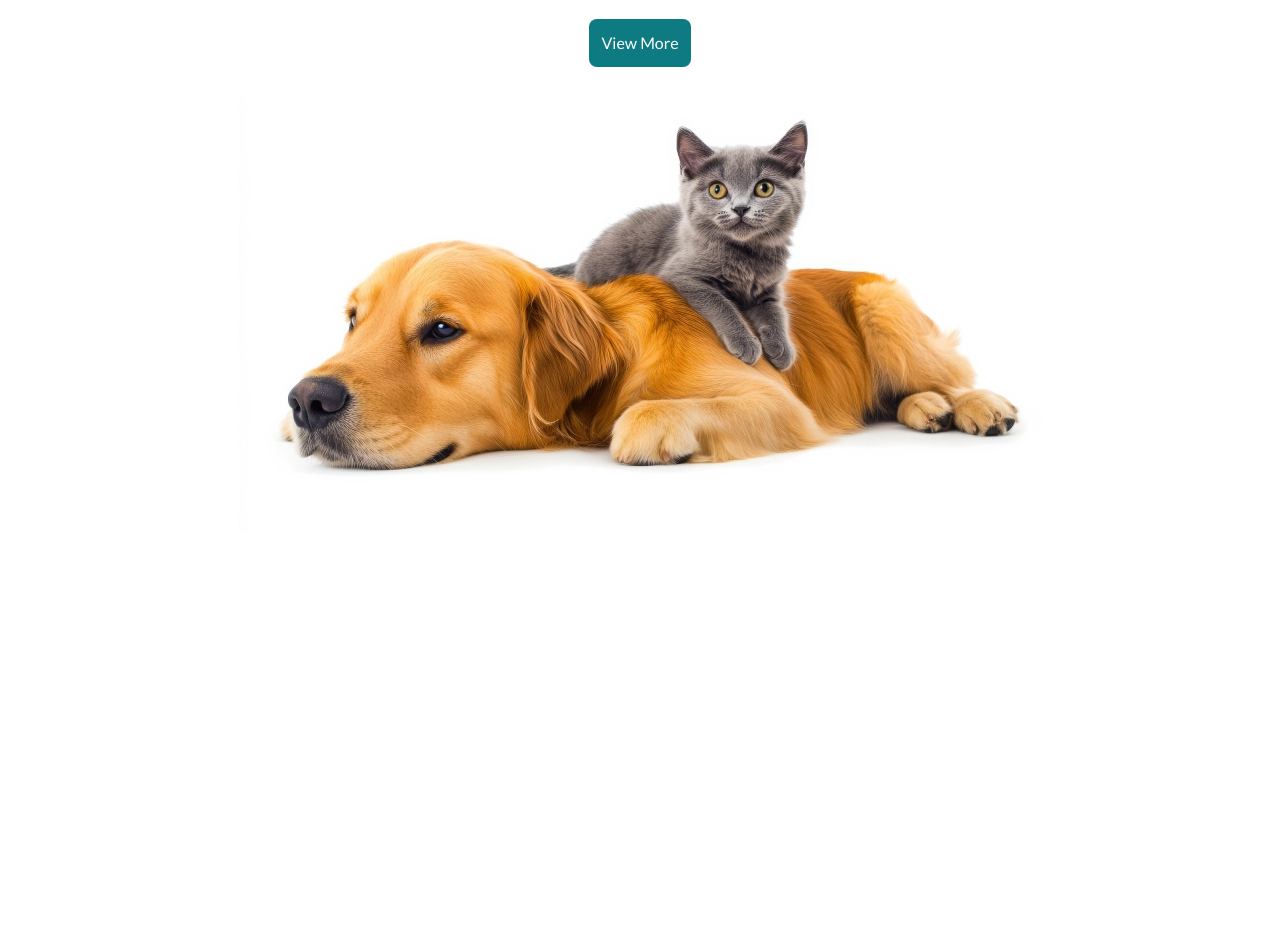
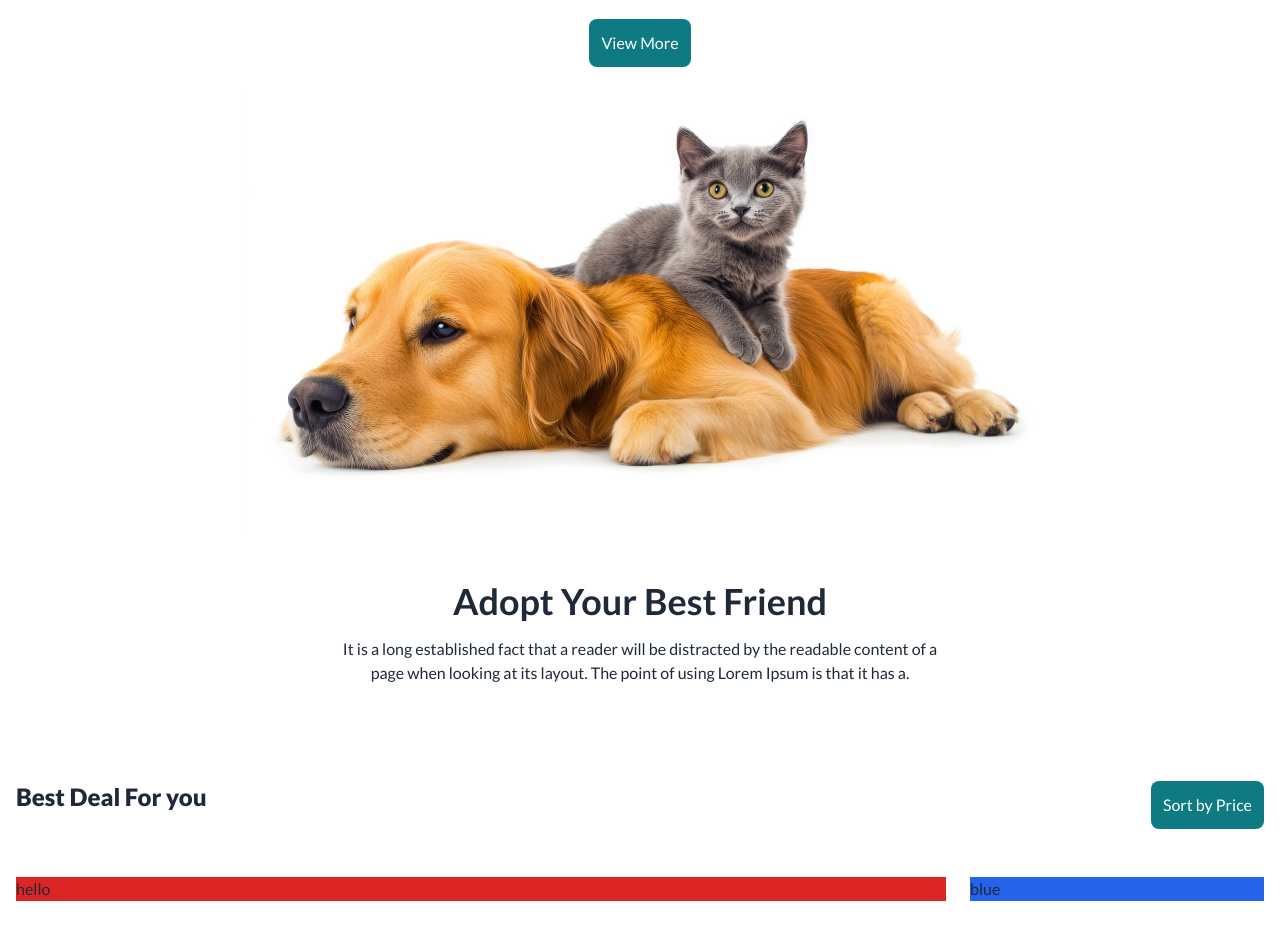
Before and after one commit to aminsohag/pet-lovers, a plain HTML site: page index.html in a window 1280 px wide. Shown: the part 405-1344 px from the top of the page. Before the commit the page ends 986 px from the top, so only its background shows below. Drawn offline with nearby package versions, Linux system fonts and the light colour scheme.

Commit message:
cards section

```diff
--- a/index.html
+++ b/index.html
@@ -80,7 +80,7 @@
             </div>
         </div>
     </header>
-    <!-- <main class="container mx-auto px-4">
+    <main class="container mx-auto px-4">
         <section class="md:w-3/5 lg:w-3/6 mx-auto">
             <div class="text-center space-y-4 my-12">
                 <h2 class="text-3xl md:text-4xl font-bold">Adopt Your Best Friend</h2>
@@ -100,11 +100,11 @@
             </div>
             <div class="my-12">
                 <div id="pet-container" class="grid grid-cols-1 md:grid-cols-2 lg:grid-cols-4 gap-6">
-                    card section
+                    <!-- card section -->
                     <div class="bg-red-600 lg:col-span-3">
                         <h1>hello</h1>
                     </div>
-                    image section
+                    <!-- image section -->
                     <div class="bg-blue-600">
                         <h3>blue</h3>
                     </div>
@@ -112,7 +112,7 @@
             </div>
         </section>
     </main>
-    <footer class="bg-[#131313]">
+    <!-- <footer class="bg-[#131313]">
         <section class="container mx-auto px-4">
             <div class="grid grid-cols-1 md:grid-cols-2 lg:grid-cols-3 gap-6 py-24">
                 <div class="space-y-2">
```
